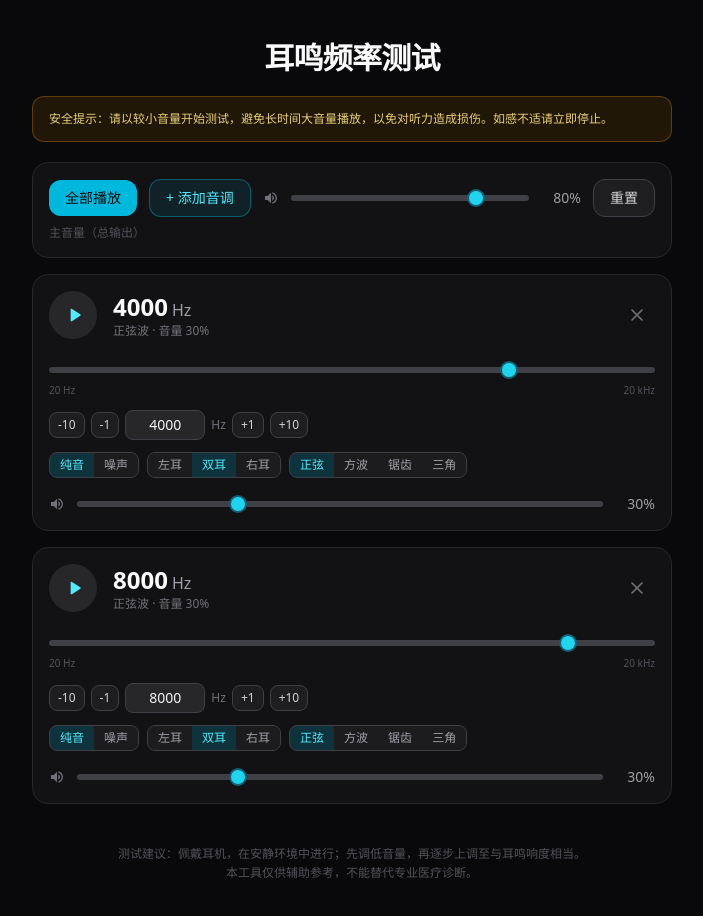
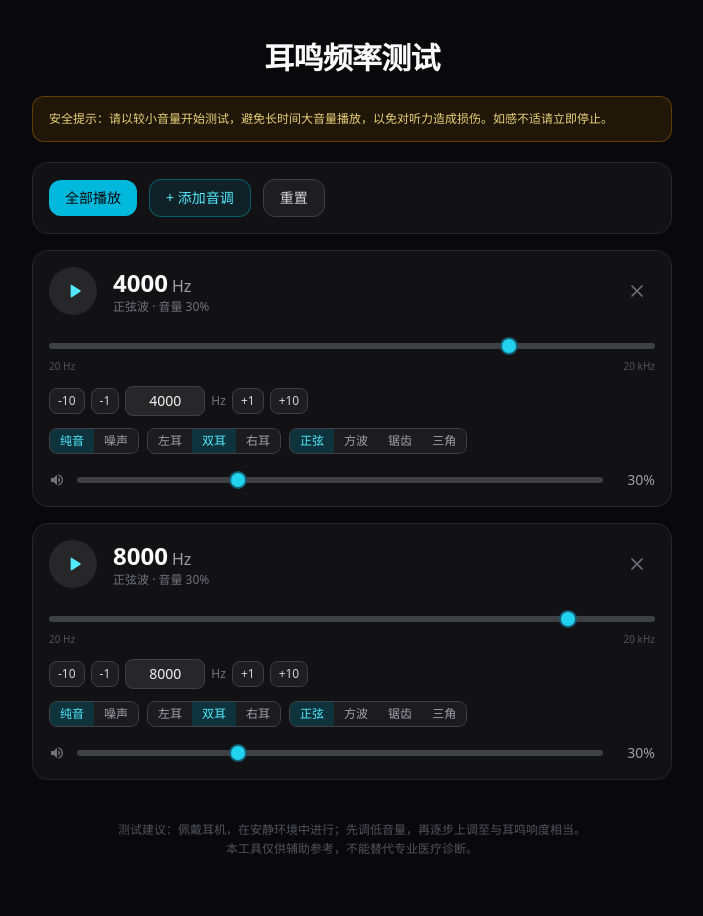
Before and after one commit to L-Chris/tinnitus, a React (Vite) app: page / in a window 1280 px wide. Shown: the top 916 px of the page, without its empty margins (288-991 px from the left). Built offline with nearby package versions, Linux system fonts and the light colour scheme.

Commit message:
refactor: remove master volume, keep per-tone volume only

```diff
--- a/src/App.tsx
+++ b/src/App.tsx
@@ -5,7 +5,6 @@ import { OCTAVE_DEFAULT, WAVES, snapOctaves } from './types'
 import { useToneEngine } from './useToneEngine'
 
 const STORAGE_KEY = 'tinnitus-settings'
-const MASTER_DEFAULT = 0.8
 const DEFAULT_FREQS = [4000, 8000]
 
 let nextId = 1
@@ -24,7 +23,6 @@ const defaultTones = () => DEFAULT_FREQS.map((f) => createTone(f))
 
 interface SavedState {
   tones: Tone[]
-  master: number
 }
 
 const isValidTone = (t: unknown): t is Tone => {
@@ -56,9 +54,6 @@ const loadState = (): SavedState | null => {
         octaves: Number.isFinite(t.octaves) ? snapOctaves(t.octaves) : OCTAVE_DEFAULT,
         playing: false,
       })),
-      master: Number.isFinite(data.master)
-        ? Math.min(1, Math.max(0, data.master as number))
-        : MASTER_DEFAULT,
     }
   } catch {
     return null
@@ -86,20 +81,18 @@ const clearState = () => {
 export default function App() {
   const [saved] = useState(loadState)
   const [tones, setTones] = useState<Tone[]>(() => saved?.tones ?? defaultTones())
-  const [master, setMaster] = useState(() => saved?.master ?? MASTER_DEFAULT)
 
-  useToneEngine(tones, master)
+  useToneEngine(tones)
 
   useEffect(() => {
-    saveState({ tones, master })
-  }, [tones, master])
+    saveState({ tones })
+  }, [tones])
 
   const anyPlaying = tones.some((t) => t.playing)
 
   const reset = () => {
     clearState()
     setTones(defaultTones())
-    setMaster(MASTER_DEFAULT)
   }
 
   const update = (id: number, patch: Partial<Tone>) =>
@@ -144,23 +137,6 @@ export default function App() {
             >
               + 添加音调
             </button>
-            <div className="flex min-w-40 flex-1 items-center gap-3">
-              <svg viewBox="0 0 24 24" className="h-4 w-4 shrink-0 fill-current text-zinc-500">
-                <path d="M3 9v6h4l5 5V4L7 9H3zm13.5 3c0-1.77-1.02-3.29-2.5-4.03v8.05c1.48-.73 2.5-2.25 2.5-4.02zM14 3.23v2.06c2.89.86 5 3.54 5 6.71s-2.11 5.85-5 6.71v2.06c4.01-.91 7-4.49 7-8.77s-2.99-7.86-7-8.77z" />
-              </svg>
-              <input
-                type="range"
-                min={0}
-                max={100}
-                value={Math.round(master * 100)}
-                onChange={(e) => setMaster(Number(e.target.value) / 100)}
-                className="flex-1"
-                aria-label="主音量"
-              />
-              <span className="w-10 text-right text-sm tabular-nums text-zinc-400">
-                {Math.round(master * 100)}%
-              </span>
-            </div>
             <button
               type="button"
               onClick={reset}
@@ -169,7 +145,6 @@ export default function App() {
               重置
             </button>
           </div>
-          <div className="mt-2 text-xs text-zinc-600">主音量（总输出）</div>
         </div>
 
         <div className="mt-4 space-y-4">
--- a/src/useToneEngine.ts
+++ b/src/useToneEngine.ts
@@ -23,7 +23,7 @@ type Voice = ToneVoice | NoiseVoice
 
 interface Engine {
   ctx: AudioContext | null
-  master: GainNode | null
+  limiter: DynamicsCompressorNode | null
   noiseBuffer: AudioBuffer | null
   voices: Map<number, Voice>
 }
@@ -36,7 +36,7 @@ const releaseVoice = (voice: Voice, ctx: AudioContext) => {
 
 const createVoice = (
   ctx: AudioContext,
-  master: GainNode,
+  out: AudioNode,
   noiseBuffer: AudioBuffer,
   tone: Tone,
 ): Voice => {
@@ -44,7 +44,7 @@ const createVoice = (
   const panner = ctx.createStereoPanner()
   panner.pan.value = tone.pan
   gain.connect(panner)
-  panner.connect(master)
+  panner.connect(out)
   const t = ctx.currentTime
   gain.gain.setValueAtTime(0, t)
   gain.gain.linearRampToValueAtTime(tone.volume, t + 0.03)
@@ -93,10 +93,10 @@ const createVoice = (
   return { mode: 'tone', osc, gain, panner }
 }
 
-export function useToneEngine(tones: Tone[], masterVolume: number) {
+export function useToneEngine(tones: Tone[]) {
   const engineRef = useRef<Engine>({
     ctx: null,
-    master: null,
+    limiter: null,
     noiseBuffer: null,
     voices: new Map(),
   })
@@ -110,8 +110,8 @@ export function useToneEngine(tones: Tone[], masterVolume: number) {
     engine.ctx = ctx
     if (ctx.state === 'suspended') void ctx.resume()
 
-    let master = engine.master
-    if (master === null) {
+    let out = engine.limiter
+    if (out === null) {
       const limiter = ctx.createDynamicsCompressor()
       limiter.threshold.value = -1
       limiter.knee.value = 0
@@ -119,14 +119,9 @@ export function useToneEngine(tones: Tone[], masterVolume: number) {
       limiter.attack.value = 0.003
       limiter.release.value = 0.1
       limiter.connect(ctx.destination)
-
-      const created = ctx.createGain()
-      created.gain.value = masterVolume
-      created.connect(limiter)
-      engine.master = created
-      master = created
+      engine.limiter = limiter
+      out = limiter
     }
-    master.gain.setTargetAtTime(masterVolume, ctx.currentTime, 0.02)
 
     let noiseBuffer = engine.noiseBuffer
     if (noiseBuffer === null) {
@@ -145,12 +140,12 @@ export function useToneEngine(tones: Tone[], masterVolume: number) {
     for (const tone of active) {
       const existing = engine.voices.get(tone.id)
       if (existing === undefined) {
-        engine.voices.set(tone.id, createVoice(ctx, master, noiseBuffer, tone))
+        engine.voices.set(tone.id, createVoice(ctx, out, noiseBuffer, tone))
         continue
       }
       if (existing.mode !== tone.mode) {
         releaseVoice(existing, ctx)
-        engine.voices.set(tone.id, createVoice(ctx, master, noiseBuffer, tone))
+        engine.voices.set(tone.id, createVoice(ctx, out, noiseBuffer, tone))
         continue
       }
       existing.gain.gain.setTargetAtTime(tone.volume, ctx.currentTime, 0.02)
@@ -168,7 +163,7 @@ export function useToneEngine(tones: Tone[], masterVolume: number) {
         existing.level.gain.setTargetAtTime(k, ctx.currentTime, 0.02)
       }
     }
-  }, [tones, masterVolume])
+  }, [tones])
 
   useEffect(() => {
     const engine = engineRef.current
@@ -187,8 +182,8 @@ export function useToneEngine(tones: Tone[], masterVolume: number) {
         voice.panner.disconnect()
       }
       engine.voices.clear()
-      engine.master?.disconnect()
-      engine.master = null
+      engine.limiter?.disconnect()
+      engine.limiter = null
       engine.noiseBuffer = null
       void engine.ctx?.close()
       engine.ctx = null
```
Also changed, not shown: 1 other file (tests, documents, lock files or other folders).
